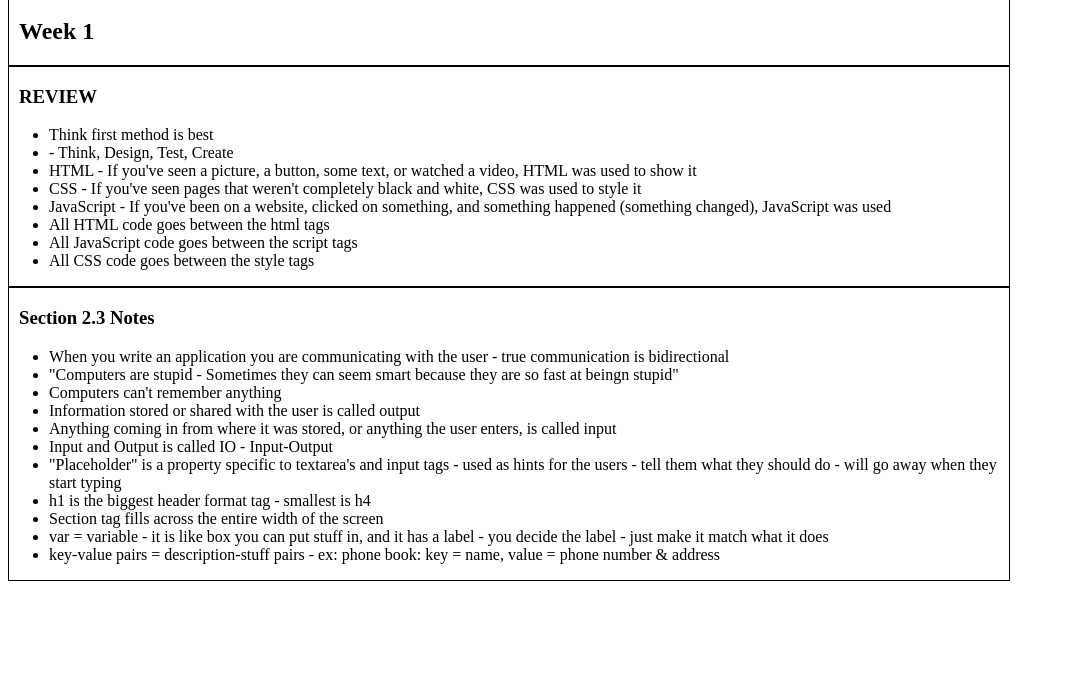
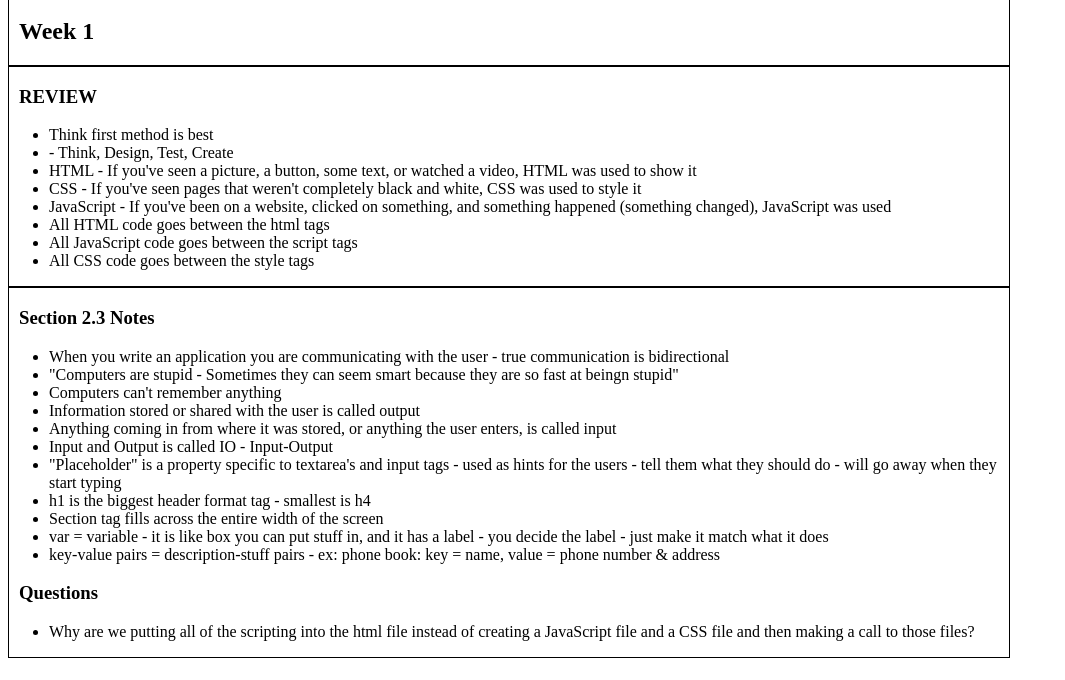
Before and after one commit to laesmie/portfolio, a plain HTML site: page notes/index.html in a window 1280 px wide. Shown: the part 80-760 px from the top of the page, without its empty margins (0-1065 px from the left). Drawn offline with Linux system fonts and the light colour scheme; files that its build step writes are made by us from their sources.

Commit message:
Question add

```diff
--- a/notes/index.html
+++ b/notes/index.html
@@ -67,6 +67,10 @@
           <li>var = variable - it is like box you can put stuff in, and it has a label - you decide the label - just make it match what it does</li>
           <li>key-value pairs = description-stuff pairs - ex: phone book: key = name, value = phone number & address</li>
         </ul>
+      <h3>Questions</h3>
+        <ul>
+          <li>Why are we putting all of the scripting into the html file instead of creating a JavaScript file and a CSS file and then making a call to those files?</li>
+        </ul>
     </section>
   </body>
 </html>
```
